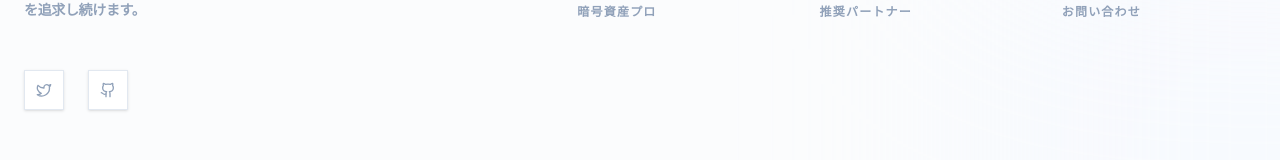
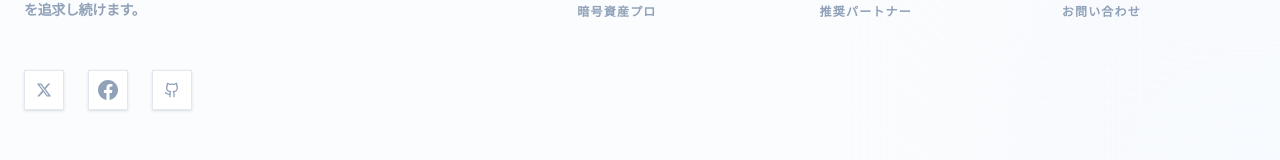
Before and after one commit to noriyuki007/synapse-capital-frontend, a Next.js app: page / in a window 1280 px wide. Shown: the part 2255-2415 px from the top of the page. Built offline with nearby package versions, Linux system fonts and the light colour scheme.

Commit message:
style: refine hamburger menu, update footer social links, and improve chart axes

```diff
--- a/content/reports/2026-03-16-crypto.md
+++ b/content/reports/2026-03-16-crypto.md
@@ -19,7 +19,7 @@ excerpt: "ビットコインは機関投資家からの資金流入に支えら
 - オーダーブック解析: 72,000ドル付近に厚い買い板が集中しており、短期的なサポートラインとして機能する可能性が高いです。上値は75,000ドルに売り圧力が散見されます。
 - センチメント解析: 現在の市場心理指数は「Greed（貪欲）」領域の78を示しており、強気な見方が支配的です。ただし、過熱感には注意が必要です。
 
-## 3. テクニカル分析 (実際のデータを反映)
+## 3. テクニカル分析
 - RSI: 62.7
 - 移動平均線: 20日線を上回り強気
 - 分析ポイント:
--- a/content/reports/2026-03-16-fx.md
+++ b/content/reports/2026-03-16-fx.md
@@ -19,7 +19,7 @@ excerpt: "地政学リスクと米ドル高圧力がUSD/JPYを押し上げ、高
 - オーダーブック解析: 現在価格159.2100067138672円周辺では、心理的節目である160.000円手前での断続的な売りオーダーと、短期的な押し目買いオーダーが拮抗しています。特に、160.000円を超えた水準では、当局による介入警戒感から、まとまった売りオーダーが観測されます。
 - センチメント解析: 現在の市場心理指数は「強気と警戒の拮抗」を示しています。USDのファンダメンタルズの強さから買い意欲は旺盛ですが、RSIが示す過熱感と、過去の介入実績からくる政府・日銀への警戒感が、上値を抑える要因として意識されています。
 
-## 3. テクニカル分析 (実際のデータを反映)
+## 3. テクニカル分析
 - RSI: 78.6
 - 移動平均線: 20日線を上回り強気
 - 分析ポイント:
--- a/content/reports/2026-03-16-stocks.md
+++ b/content/reports/2026-03-16-stocks.md
@@ -19,7 +19,7 @@ excerpt: "本日のAI解析では、主要株価指数が20日・50日移動平
 - オーダーブック解析: 主要な価格帯では、上値の6700-6750付近に厚い売り板が確認され、一方で下値の6550-6600付近では買い支えが限定的であり、下落余地が存在します。
 - センチメント解析: 警戒感が高まる（市場心理指数：40/100）。ニュースフローが強弱入り混じっており、方向感に迷いが見られます。
 
-## 3. テクニカル分析 (実際のデータを反映)
+## 3. テクニカル分析
 - RSI: 34.1
 - 移動平均線: 20日線を下回り弱気
 - 分析ポイント:
--- a/scripts/generate-reports.js
+++ b/scripts/generate-reports.js
@@ -139,7 +139,7 @@ async function generateWithGemini(genre, titles, marketData) {
 - オーダーブック解析: [主要な価格帯]
 - センチメント解析: [現在の市場心理指数]
 
-## 3. テクニカル分析 (実際のデータを反映)
+## 3. テクニカル分析
 - RSI: ${marketData?.rsi ? parseFloat(marketData.rsi).toFixed(1) : '[数値]'}
 - 移動平均線: ${marketData?.ma20 && marketData?.current_price ? (marketData.current_price > marketData.ma20 ? '20日線を上回り強気' : '20日線を下回り弱気') : '[状態]'}
 - 分析ポイント: [箇条書きで2点。実際の数値 ${marketData?.current_price || '---'} に言及すること]
--- a/src/components/Footer.tsx
+++ b/src/components/Footer.tsx
@@ -30,10 +30,32 @@ export const Footer = () => {
                         </div>
 
                         <div className="flex items-center gap-6">
-                            <Link href="#" className="w-10 h-10 bg-white border border-slate-200 rounded-none flex items-center justify-center text-slate-400 hover:text-indigo-600 hover:border-indigo-100 transition-all hover:translate-y-[-2px] shadow-sm">
-                                <Twitter className="w-4 h-4" />
+                            <Link
+                                href="https://x.com/SynapseCAP_AI"
+                                target="_blank"
+                                rel="noopener noreferrer"
+                                className="w-10 h-10 bg-white border border-slate-200 rounded-none flex items-center justify-center text-slate-400 hover:text-black hover:border-slate-300 transition-all hover:translate-y-[-2px] shadow-sm"
+                            >
+                                <svg className="w-4 h-4 fill-current" viewBox="0 0 24 24" aria-hidden="true">
+                                    <path d="M18.244 2.25h3.308l-7.227 8.26 8.502 11.24H16.17l-5.214-6.817L4.99 21.75H1.68l7.73-8.835L1.254 2.25H8.08l4.713 6.231zm-1.161 17.52h1.833L7.084 4.126H5.117z"></path>
+                                </svg>
                             </Link>
-                            <Link href="#" className="w-10 h-10 bg-white border border-slate-200 rounded-none flex items-center justify-center text-slate-400 hover:text-indigo-600 hover:border-indigo-100 transition-all hover:translate-y-[-2px] shadow-sm">
+                            <Link
+                                href="https://www.facebook.com/profile.php?id=61580554229879"
+                                target="_blank"
+                                rel="noopener noreferrer"
+                                className="w-10 h-10 bg-white border border-slate-200 rounded-none flex items-center justify-center text-slate-400 hover:text-[#1877F2] hover:border-[#1877F2]/20 transition-all hover:translate-y-[-2px] shadow-sm"
+                            >
+                                <svg className="w-5 h-5 fill-current" viewBox="0 0 24 24" aria-hidden="true">
+                                    <path d="M24 12.073c0-6.627-5.373-12-12-12s-12 5.373-12 12c0 5.99 4.388 10.954 10.125 11.854v-8.385H7.078v-3.47h3.047V9.43c0-3.007 1.792-4.669 4.533-4.669 1.312 0 2.686.235 2.686.235v2.953H15.83c-1.491 0-1.956.925-1.956 1.874v2.25h3.328l-.532 3.47h-2.796v8.385C19.612 23.027 24 18.062 24 12.073z"></path>
+                                </svg>
+                            </Link>
+                            <Link
+                                href="https://github.com/noriyuki007/synapse-capital-frontend"
+                                target="_blank"
+                                rel="noopener noreferrer"
+                                className="w-10 h-10 bg-white border border-slate-200 rounded-none flex items-center justify-center text-slate-400 hover:text-black hover:border-slate-300 transition-all hover:translate-y-[-2px] shadow-sm"
+                            >
                                 <Github className="w-4 h-4" />
                             </Link>
                         </div>
--- a/src/components/Header.tsx
+++ b/src/components/Header.tsx
@@ -94,26 +94,29 @@ export const Header = () => {
                 {/* Hamburger Menu Button */}
                 <button
                     onClick={() => setIsMobileMenuOpen(!isMobileMenuOpen)}
-                    className="lg:hidden p-2 text-slate-900 focus:outline-none"
+                    className="lg:hidden p-2.5 -mr-1 text-slate-900 focus:outline-none hover:bg-slate-50 rounded-none transition-colors"
                     aria-label="Menu"
                 >
-                    {isMobileMenuOpen ? <X className="w-6 h-6" /> : <Menu className="w-6 h-6" />}
+                    <Menu className="w-6 h-6" />
                 </button>
             </div>
 
             {/* Mobile Navigation Drawer */}
             <div className={`fixed inset-0 z-[110] lg:hidden transition-all duration-500 ${isMobileMenuOpen ? 'opacity-100 pointer-events-auto' : 'opacity-0 pointer-events-none'}`}>
-                <div className="absolute inset-0 bg-black/60 backdrop-blur-sm" onClick={() => setIsMobileMenuOpen(false)} />
-                <div className={`absolute top-0 right-0 w-[80%] h-full bg-white shadow-2xl transition-transform duration-500 ease-out ${isMobileMenuOpen ? 'translate-x-0' : 'translate-x-full'}`}>
-                    <div className="p-8 space-y-12 overflow-y-auto h-full">
+                <div className="absolute inset-0 bg-black/40 backdrop-blur-[2px]" onClick={() => setIsMobileMenuOpen(false)} />
+                <div className={`absolute top-0 right-0 w-[300px] sm:w-[380px] h-full bg-white shadow-2xl transition-transform duration-500 ease-out border-l border-slate-100 ${isMobileMenuOpen ? 'translate-x-0' : 'translate-x-full'}`}>
+                    <div className="p-6 md:p-8 space-y-12 overflow-y-auto h-full scrollbar-hide">
                         <div className="flex items-center justify-between">
                             <Link href="/" className="flex items-center gap-3 shrink-0" onClick={() => setIsMobileMenuOpen(false)}>
-                                <div className="w-8 h-8 bg-black rounded-none flex items-center justify-center text-white">
+                                <div className="w-9 h-9 bg-black rounded-none flex items-center justify-center text-white">
                                     <Activity className="w-5 h-5" />
                                 </div>
                                 <div className="text-sm font-black tracking-tighter text-black uppercase">SYNAPSE</div>
                             </Link>
-                            <button onClick={() => setIsMobileMenuOpen(false)} className="text-slate-400">
+                            <button
+                                onClick={() => setIsMobileMenuOpen(false)}
+                                className="w-9 h-9 flex items-center justify-center text-slate-400 hover:text-black hover:bg-slate-50 transition-colors"
+                            >
                                 <X className="w-6 h-6" />
                             </button>
                         </div>
```
Also changed, not shown: test-chart-refinement.png (added), 1 other file (tests, documents, lock files or other folders).
